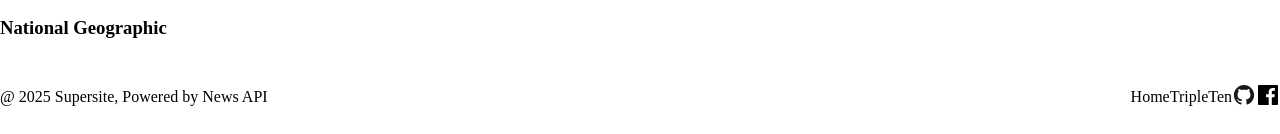
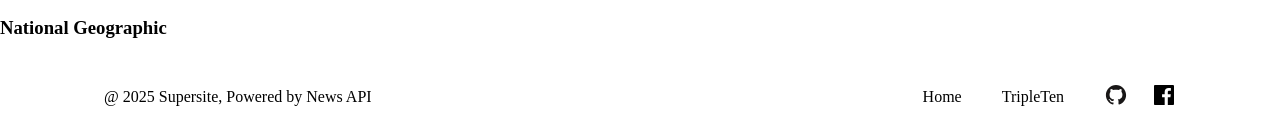
Before and after one commit to ttruedell/newsExplorer, a React (Vite) app: page /saved-news in a window 1280 px wide. Shown: the part 854-988 px from the top of the page. Built offline with nearby package versions, Linux system fonts and the light colour scheme.

Commit message:
removing commented-out code; modifying Footer element styles

```diff
--- a/src/components/Footer/Footer.css
+++ b/src/components/Footer/Footer.css
@@ -4,8 +4,7 @@
   justify-content: space-between;
   align-items: center;
   height: 80px;
-  /* position: absolute;
-  bottom: 0; */
+  padding: 0 104px;
 }
 
 .footer__copyright {
@@ -19,3 +18,13 @@
   flex-direction: row;
   align-items: center;
 }
+
+.footer__link {
+  padding: 0;
+  margin: 0 0 0 40px;
+  cursor: pointer;
+}
+
+.footer__link:last-child {
+  margin: 0 0 0 24px;
+}
--- a/src/components/Footer/Footer.jsx
+++ b/src/components/Footer/Footer.jsx
@@ -7,18 +7,18 @@ function Footer() {
   return (
     <footer className="footer">
       <p className="footer__copyright">@ 2025 Supersite, Powered by News API</p>
-      <div>
+      {/* <div> */}
       <ul className="footer__links">
-          <li className="footer__link">Home</li>
-          <li className="footer__link">TripleTen</li>
-          <li className="footer__link">
+        <li className="footer__link footer__link_home">Home</li>
+        <li className="footer__link footer__link_TripleTen">TripleTen</li>
+        <li className="footer__link footer__link_github">
           <img src={github} alt="github-icon" />
         </li>
-          <li className="footer__link">
+        <li className="footer__link footer__link_facebook">
           <img src={social} alt="social-icon" />
         </li>
       </ul>
-      </div>
+      {/* </div> */}
     </footer>
   );
 }
--- a/src/components/Header/Header.jsx
+++ b/src/components/Header/Header.jsx
@@ -16,14 +16,8 @@ function Header() {
         <Link to="/" className={isHome ? "header__logo" : "header-saved__logo"}>
           <p>NewsExplorer</p>
         </Link>
-        {/* <Link to="/">
-        <button>Home</button>
-      </Link>
-      <button>Sign In</button> */}
-
         <Navigation />
       </div>
-      {/* <hr className="header__border" width="100%" color="#C4C4C4" size="1px" /> */}
     </header>
   );
 }
--- a/src/components/Main/Main.css
+++ b/src/components/Main/Main.css
@@ -1,5 +1,4 @@
 .main {
   display: flex;
   flex-direction: column;
-  /* justify-content: center; */
 }
--- a/src/components/SearchForm/SearchForm.css
+++ b/src/components/SearchForm/SearchForm.css
@@ -42,7 +42,6 @@
 .search-form__input-container {
   max-width: 608px;
   height: 64px;
-  /* padding: 21px 208px 21px 24px; */
   display: flex;
   flex-direction: wrap;
   justify-content: left;
@@ -54,13 +53,10 @@
 }
 
 .search-form__input {
-  /* width: 608px;
-  height: 64px; */
   margin: 0;
   width: 400px;
   padding: 21px 0px 21px 24px;
   border-radius: 100px;
-  /* border-color: transparent; */
   border-width: 0;
   outline: none;
   font-weight: 400;
@@ -78,4 +74,5 @@
   color: #fff;
   font-weight: 500;
   font-size: 18px;
+  cursor: pointer;
 }
```
Lines whose indentation alone changed are shown as unchanged.
